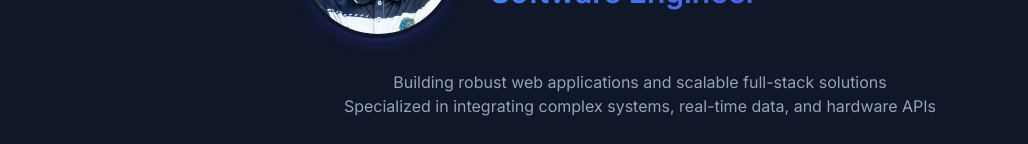
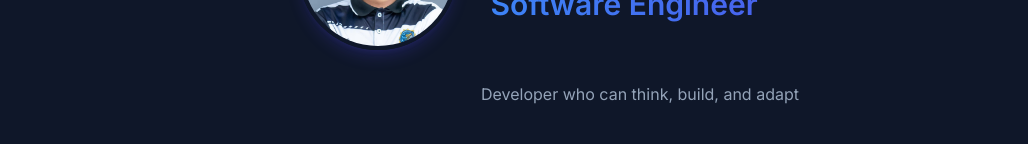
Before and after one commit to gmarxdev/gielo-bandoy-portfolio, a React (Vite) app: page / in a window 1280 px wide. Shown: the part 350-494 px from the top of the page, without its empty margins (0-1028 px from the left). Built offline with nearby package versions, Linux system fonts and the light colour scheme; no server answers; the database is empty; the HTML template or start-up script is replaced by a standard one.

Commit message:
update short bio in hero section

```diff
--- a/src/components/HeroSection.tsx
+++ b/src/components/HeroSection.tsx
@@ -45,9 +45,7 @@ const HeroSection = () => {
         {/* Short Bio / Stats Line */}
         <div className="max-w-3xl mb-10 animate-fade-up" style={{ animationDelay: '0.2s' }}>
           <p className="text-muted-foreground text-sm md:text-base leading-relaxed">
-            Building robust web applications and scalable full-stack solutions
-            <br className="hidden md:block" />
-            Specialized in integrating complex systems, real-time data, and hardware APIs
+            Developer who can think, build, and adapt
           </p>
         </div>
 
@@ -58,7 +56,7 @@ const HeroSection = () => {
         >
           <Button
             size="lg"
-            onClick={() => scrollToSection("portfolio")}
+            onClick={() => scrollToSection("projects")}
             className="w-full sm:w-auto rounded-full px-8 h-12 text-base group"
           >
             View My Work
```
